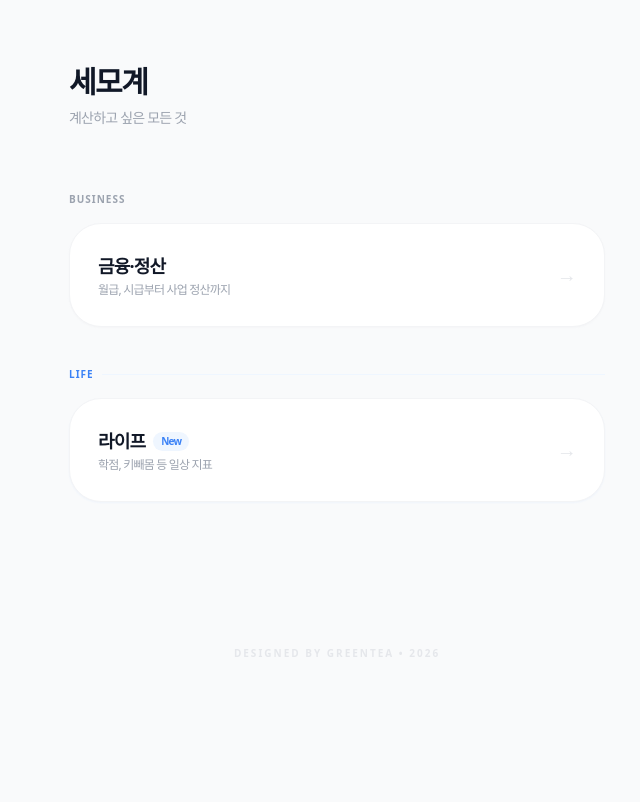
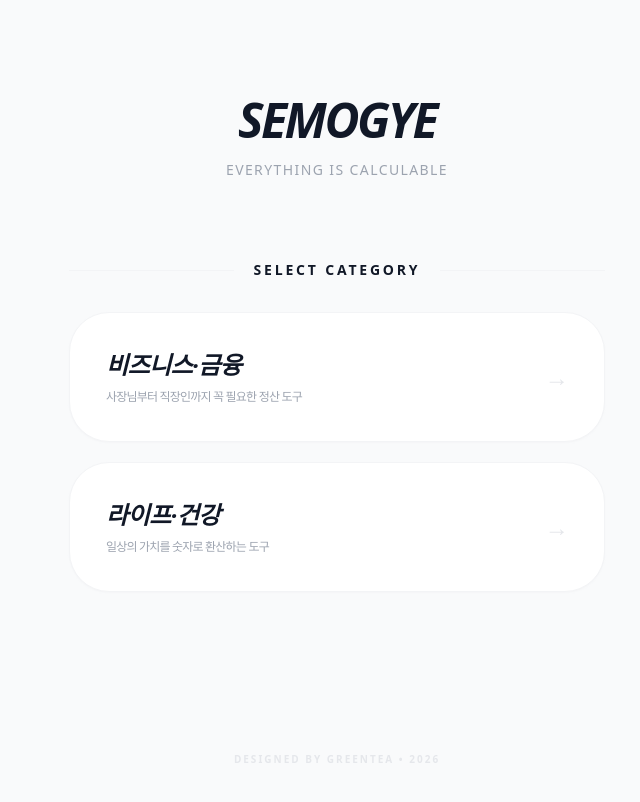
Before and after one commit to greentea2417/semogye-calculator, a Next.js app: page / in a window 1280 px wide. Shown: the top 802 px of the page, without its empty margins (303-943 px from the left). Built offline with nearby package versions, Linux system fonts and the light colour scheme; a web font is replaced by a local one.

Commit message:
design: 메인 페이지 아이콘 제거 및 카테고리 텍스트 볼드 강화

```diff
--- a/app/page.tsx
+++ b/app/page.tsx
@@ -2,56 +2,74 @@
 
 import Link from "next/link";
 
-export default function HomePage() {
+const MAIN_CATEGORIES = [
+  {
+    category: "비즈니스·금융",
+    description: "사장님부터 직장인까지 꼭 필요한 정산 도구",
+    href: "/business",
+  },
+  {
+    category: "라이프·건강",
+    description: "일상의 가치를 숫자로 환산하는 도구",
+    href: "/life",
+  },
+];
+
+export default function Home() {
   return (
-    <main className="max-w-xl mx-auto px-5 py-16 space-y-16">
-      <section className="space-y-2">
-        <h1 className="text-3xl font-black text-gray-900 tracking-tighter">세모계</h1>
-        {/* 틸트 제거 완료 */}
-        <p className="text-sm text-gray-400 font-medium">계산하고 싶은 모든 것</p>
+    <main className="max-w-xl mx-auto px-5 py-24 space-y-20">
+      {/* 히어로 섹션 */}
+      <section className="text-center space-y-4">
+        <h1 className="text-5xl font-black text-gray-900 tracking-tighter italic">
+          SEMOGYE
+        </h1>
+        <p className="text-sm text-gray-400 font-medium tracking-widest uppercase">
+          Everything is Calculable
+        </p>
       </section>
 
-      <div className="space-y-10">
-        {/* 비즈니스 섹션 (블루 호버 통일) */}
-        <section className="space-y-4">
-          <div className="flex items-center space-x-2">
-            <span className="text-[10px] font-black text-gray-400 uppercase tracking-widest">Business</span>
-            <div className="h-[1px] flex-1 bg-gray-50"></div>
+      {/* 카테고리 선택 섹션 */}
+      <div className="space-y-16">
+        <section className="space-y-8">
+          {/* 볼드 처리된 카테고리 헤더 */}
+          <div className="flex items-center space-x-5">
+            <div className="h-[1px] flex-1 bg-gray-100"></div>
+            <span className="text-sm font-black text-gray-900 uppercase tracking-[0.2em]">
+              SELECT CATEGORY
+            </span>
+            <div className="h-[1px] flex-1 bg-gray-100"></div>
           </div>
-          <Link href="/business" className="group block bg-white border border-gray-100 p-7 rounded-[32px] hover:border-blue-500 transition-all duration-300 shadow-sm shadow-gray-200/20 hover:shadow-blue-500/5">
-            <div className="flex justify-between items-center">
-              <div>
-                <h3 className="font-bold text-lg text-gray-900 mb-0.5">금융·정산</h3>
-                <p className="text-xs text-gray-400 font-medium">월급, 시급부터 사업 정산까지</p>
-              </div>
-              <span className="text-xl text-gray-200 group-hover:text-blue-500 transition-colors transform group-hover:translate-x-1 duration-300">→</span>
-            </div>
-          </Link>
-        </section>
 
-        {/* 라이프 섹션 */}
-        <section className="space-y-4">
-          <div className="flex items-center space-x-2">
-            <span className="text-[10px] font-black text-blue-500 uppercase tracking-widest">Life</span>
-            <div className="h-[1px] flex-1 bg-blue-50"></div>
+          <div className="grid grid-cols-1 gap-5">
+            {MAIN_CATEGORIES.map((item, idx) => (
+              <Link
+                key={idx}
+                href={item.href}
+                className="group block bg-white border border-gray-100 p-9 rounded-[40px] hover:border-gray-900 transition-all duration-300 shadow-sm shadow-gray-200/20"
+              >
+                <div className="flex justify-between items-center">
+                  <div className="space-y-2">
+                    <h3 className="font-black text-2xl text-gray-900 italic tracking-tight group-hover:text-blue-600 transition-colors">
+                      {item.category}
+                    </h3>
+                    <p className="text-xs text-gray-400 font-medium">
+                      {item.description}
+                    </p>
+                  </div>
+                  <span className="text-2xl text-gray-200 group-hover:text-gray-900 transition-colors transform group-hover:translate-x-1 duration-300">
+                    →
+                  </span>
+                </div>
+              </Link>
+            ))}
           </div>
-          <Link href="/life" className="group block bg-white border border-gray-100 p-7 rounded-[32px] hover:border-blue-500 transition-all duration-300 shadow-sm shadow-blue-500/5">
-            <div className="flex justify-between items-center">
-              <div>
-                <div className="flex items-center space-x-2 mb-0.5">
-                  <h3 className="font-bold text-lg text-gray-900">라이프</h3>
-                  <span className="bg-blue-50 text-[10px] text-blue-500 px-2 py-0.5 rounded-full font-bold">New</span>
-                </div>
-                <p className="text-xs text-gray-400 font-medium">학점, 키빼몸 등 일상 지표</p>
-              </div>
-              <span className="text-xl text-gray-200 group-hover:text-blue-500 transition-colors transform group-hover:translate-x-1 duration-300">→</span>
-            </div>
-          </Link>
         </section>
       </div>
 
       <footer className="pt-20 text-center">
-        <p className="text-[10px] font-bold text-gray-200 uppercase tracking-[0.2em]">Designed by greentea • 2026</p>
+        <p className="text-[10px] font-bold text-gray-200 uppercase tracking-[0.2em]">
+          Designed by greentea • 2026
+        </p>
       </footer>
     </main>
   );
```
